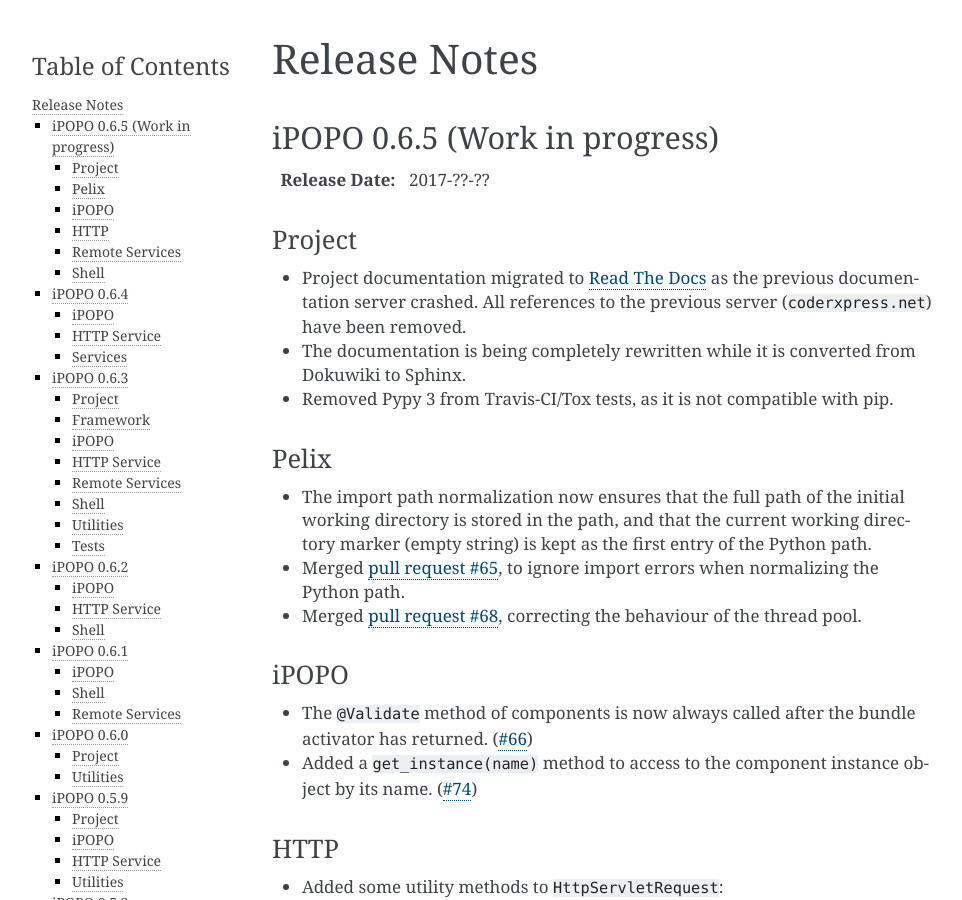
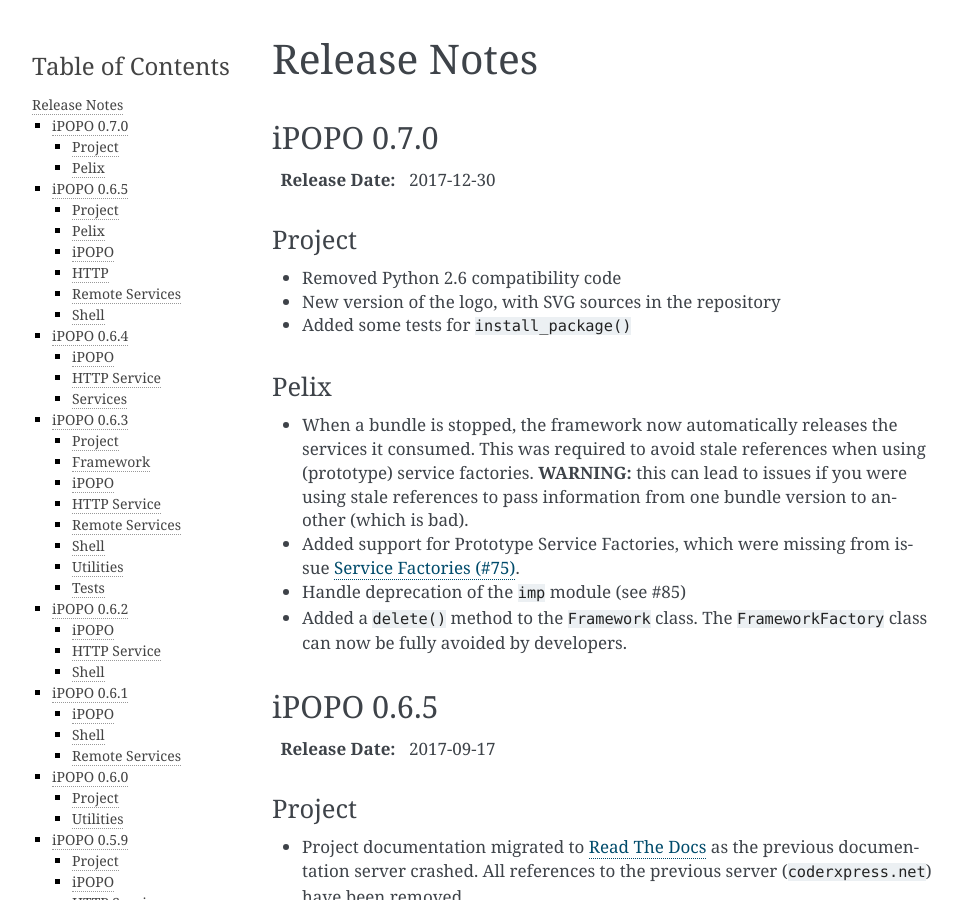
Before and after one commit to tcalmant/ipopo, a Sphinx documentation site: the page built from docs/changelog.rst, in a window 1280 px wide and 900 px high. Shown: the whole window, without its empty margins (148-1110 px from the left). Built offline with Sphinx 7.4.7, drawn with Linux system fonts in a browser that asks for light colours; pages that are not in the unit, such as notebooks, are missing from menus.

Commit message:
Updated change logs

```diff
--- a/README.rst
+++ b/README.rst
@@ -98,7 +98,7 @@
 .. code-block:: bash
 
     $ python -m pelix.shell --version
-    Pelix 0.6.6 from /home/tcalmant/git/ipopo/pelix/framework.py
+    Pelix 0.7.0 from /home/tcalmant/git/ipopo/pelix/framework.py
 
 Concepts
 ########
@@ -422,8 +422,8 @@
 #############
 
 Pelix and iPOPO are tested using `Tox <http://testrun.org/tox/latest/>`_ and
-`Travis-CI <https://travis-ci.org/tcalmant/ipopo>`_ with Python 2.7, 3.3, 3.4
-and 3.5. Pypy is not tested anymore due to various bugs on tests themselves.
+`Travis-CI <https://travis-ci.org/tcalmant/ipopo>`_ with Python 2.7, 3.4 to 3.6.
+Pypy is not tested anymore due to various bugs on tests themselves.
 
 iPOPO doesn't support Python 2.6 anymore.
 
--- a/docs/changelog.rst
+++ b/docs/changelog.rst
@@ -3,10 +3,38 @@
 Release Notes
 #############
 
-iPOPO 0.6.5 (Work in progress)
-==============================
+iPOPO 0.7.0
+===========
 
-:Release Date: 2017-??-??
+:Release Date: 2017-12-30
+
+Project
+-------
+
+* Removed Python 2.6 compatibility code
+* New version of the logo, with SVG sources in the repository
+* Added some tests for ``install_package()``
+
+Pelix
+-----
+
+* When a bundle is stopped, the framework now automatically releases the
+  services it consumed. This was required to avoid stale references when using
+  (prototype) service factories.
+  **WARNING:** this can lead to issues if you were using stale references to
+  pass information from one bundle version to another (which is bad).
+* Added support for Prototype Service Factories, which were missing from issue
+  `Service Factories (#75) <https://github.com/tcalmant/ipopo/issues/75>`_.
+* Handle deprecation of the ``imp`` module (see #85)
+* Added a ``delete()`` method to the ``Framework`` class.
+  The ``FrameworkFactory`` class can now be fully avoided by developers.
+
+
+
+iPOPO 0.6.5
+===========
+
+:Release Date: 2017-09-17
 
 Project
 -------
```
Also changed, not shown: CHANGELOG.rst (+10 -5 lines).
